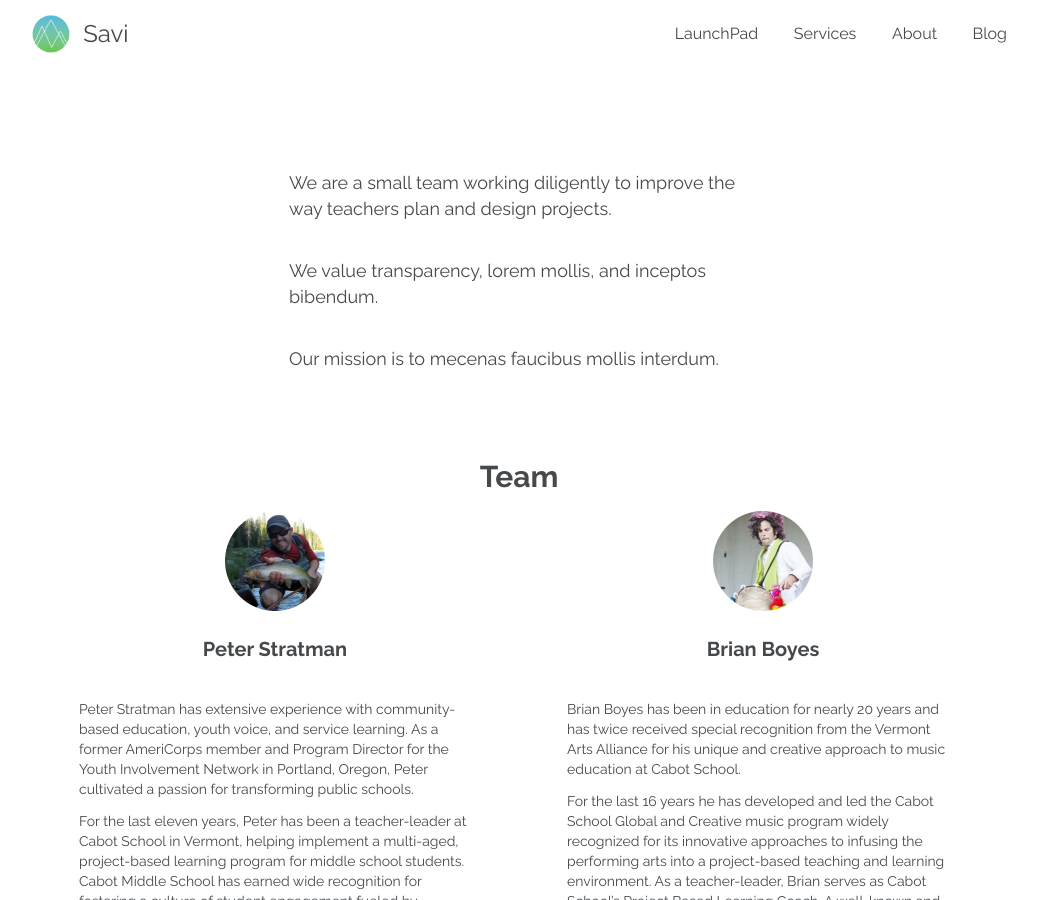
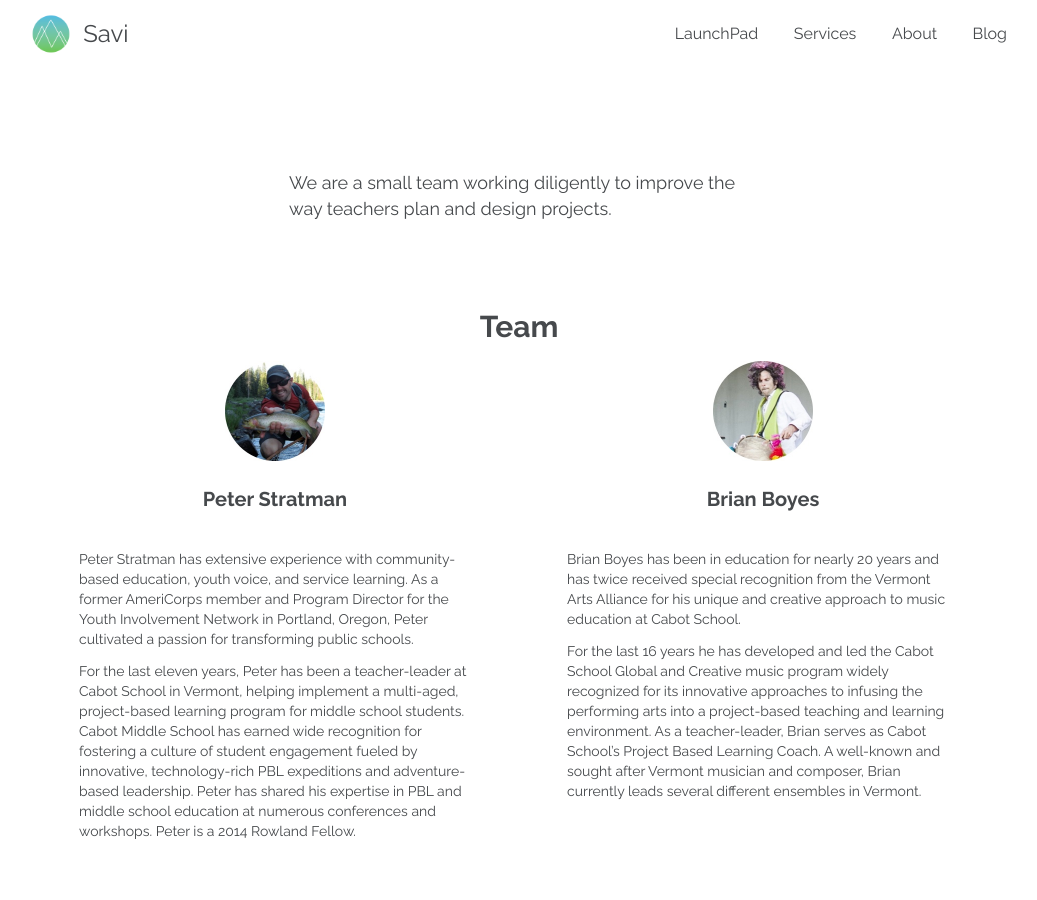
Before and after one commit to savilabs/savilabs.github.io, a Jekyll site: the page built from about.html, in a window 1280 px wide and 900 px high, scrolled down 466 px. Shown: the whole window, without its empty margins (121-1158 px from the left). Built offline with Jekyll 4.4.1, drawn with Linux system fonts in a browser that asks for light colours; nearby versions of some CDN libraries.

Commit message:
Remove placeholder content from About page
This clears it out in prep for launch.

```diff
--- a/about.html
+++ b/about.html
@@ -14,14 +14,6 @@ layout: fw_page
       <p class='intro-text'>
         We are a small team working diligently to improve the way teachers
         plan and design projects.
-      </p>
-
-      <p class='intro-text'>
-        We value transparency, lorem mollis, and inceptos bibendum.
-      </p>
-
-      <p class='intro-text'>
-        Our mission is to mecenas faucibus mollis interdum.
       </p>
     </div>
 
```
